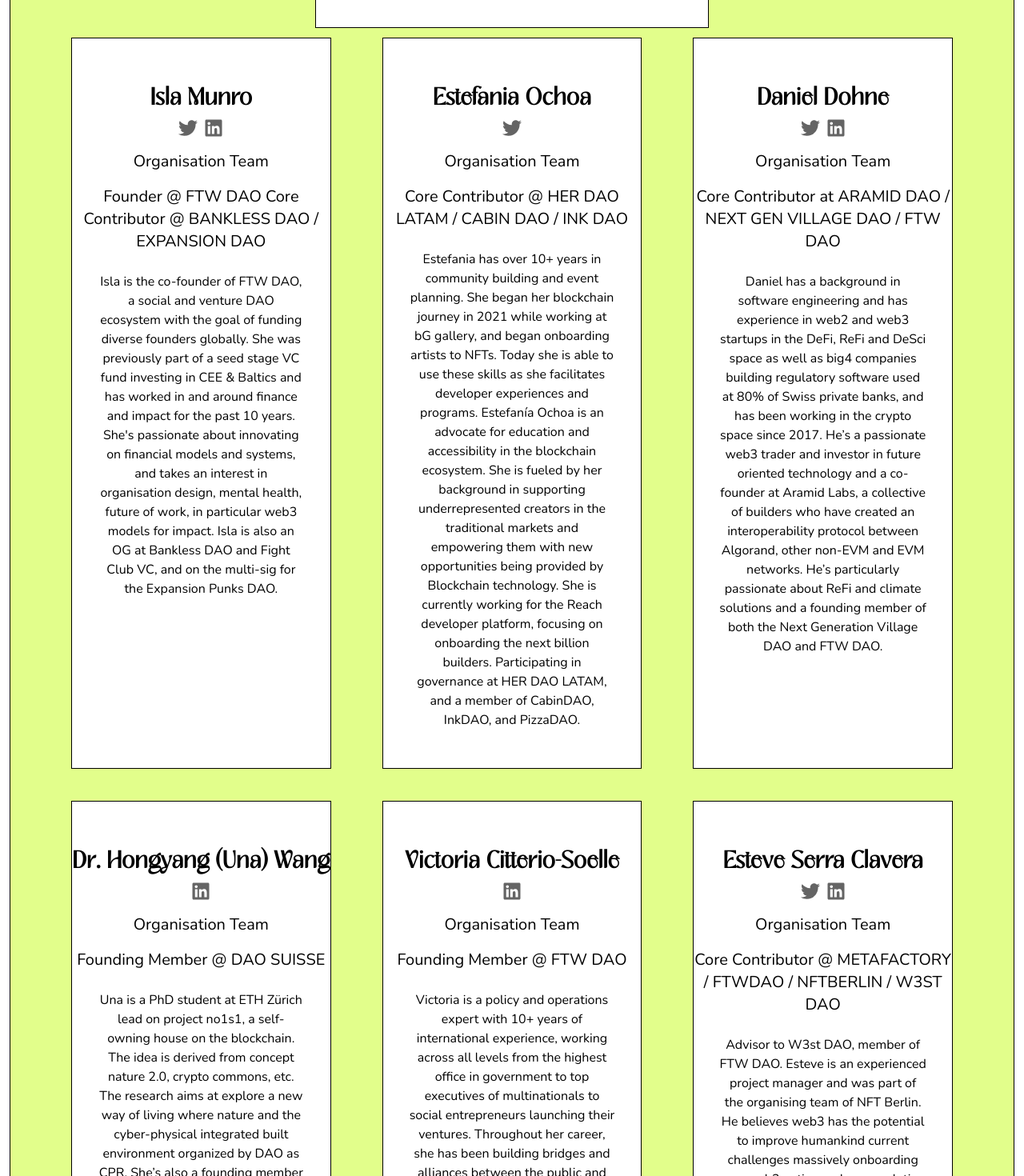
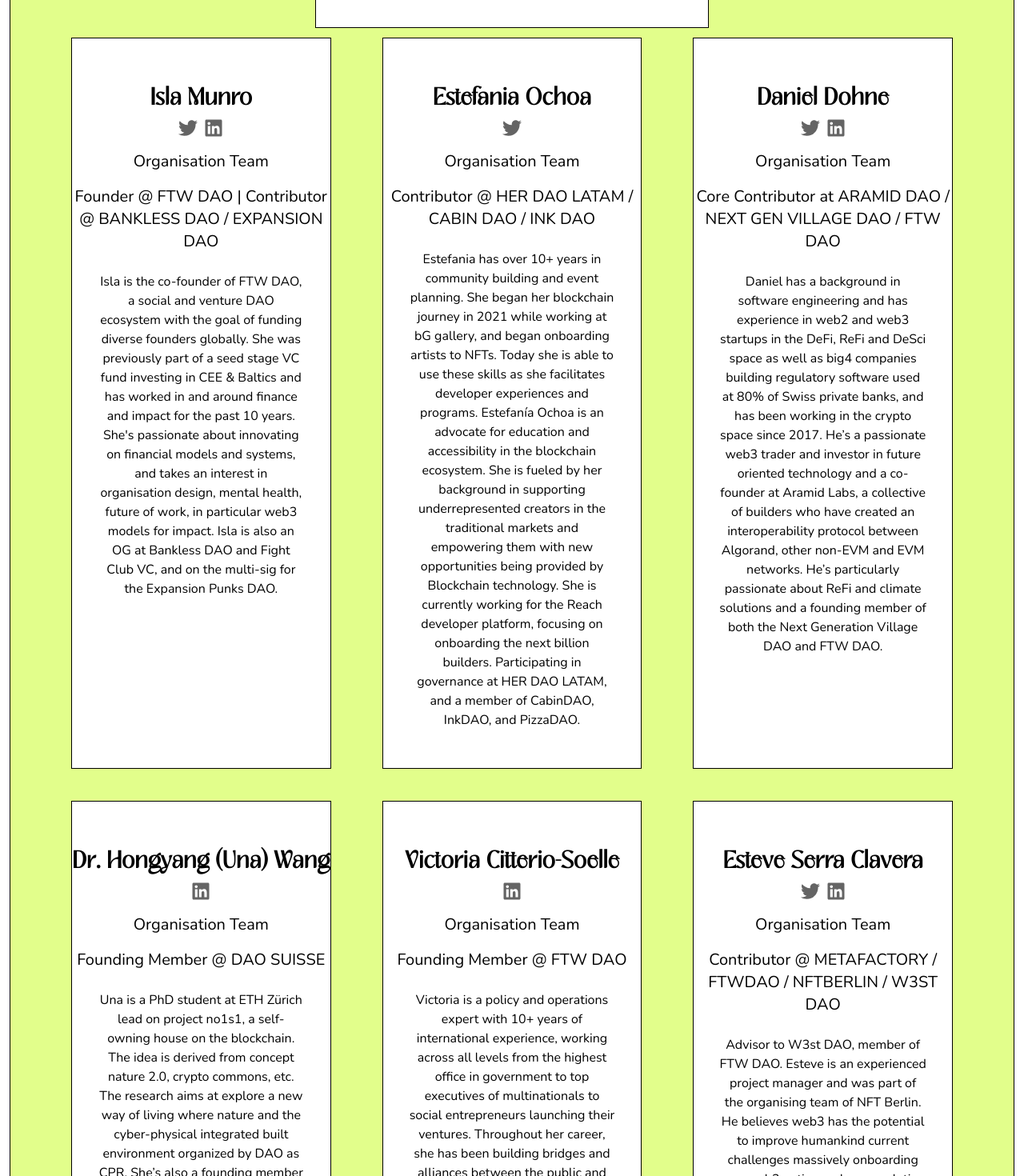
Before and after one commit to hunterchen7/daovos-website, a Next.js app: page / in a window 1280 px wide. Shown: the part 6319-7789 px from the top of the page at 80% size. Built offline with nearby package versions, Linux system fonts and the light colour scheme; what @thirdweb-dev/react would draw is missing.

Commit message:
removes word core from team site

```diff
--- a/components/Team.tsx
+++ b/components/Team.tsx
@@ -127,7 +127,7 @@
         <TeamMember
           name="Isla Munro"
           title="Organisation Team"
-          title2="Founder @ FTW DAO Core Contributor @ BANKLESS DAO / EXPANSION DAO"
+          title2="Founder @ FTW DAO | Contributor @ BANKLESS DAO / EXPANSION DAO"
           //image={isla}
           desc="​​Isla is the co-founder of FTW DAO, a social and venture DAO ecosystem with the goal of funding diverse founders globally. She was previously part of a seed
           stage VC fund investing in CEE & Baltics and has worked in and around finance and impact for the past 10 years. She's passionate about innovating on financial models
@@ -140,7 +140,7 @@
         <TeamMember
           name="Estefania Ochoa"
           title="Organisation Team"
-          title2="Core Contributor @ HER DAO LATAM / CABIN DAO / INK DAO"
+          title2="Contributor @ HER DAO LATAM / CABIN DAO / INK DAO"
           //image={estefania}
           desc="Estefania has over 10+ years in community building and event planning. She began her blockchain journey in 2021 while working at bG gallery, and began onboarding artists to NFTs.
           Today she is able to use these skills as she facilitates developer experiences and programs. Estefanía Ochoa is an advocate for education and accessibility in the blockchain ecosystem.
@@ -186,7 +186,7 @@
         <TeamMember
           name="Esteve Serra Clavera"
           title="Organisation Team"
-          title2="Core Contributor @ METAFACTORY / FTWDAO / NFTBERLIN / W3ST DAO"
+          title2="Contributor @ METAFACTORY / FTWDAO / NFTBERLIN / W3ST DAO"
           //image={esteve}
           desc="Advisor to W3st DAO, member of FTW DAO. Esteve is an experienced project manager and was part of the organising team of NFT Berlin.
           He believes web3 has the potential to improve humankind current challenges massively onboarding non-web3 native and cross-relating physical and digital realities."
```
